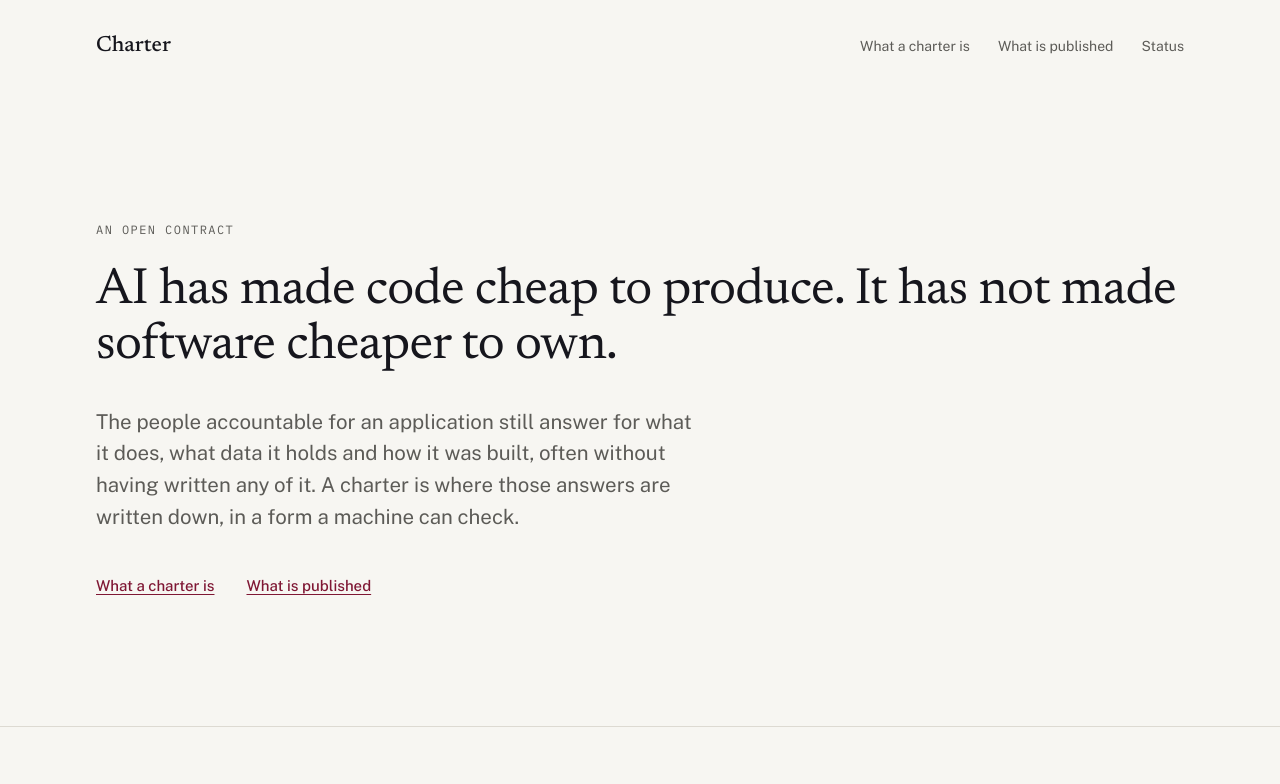
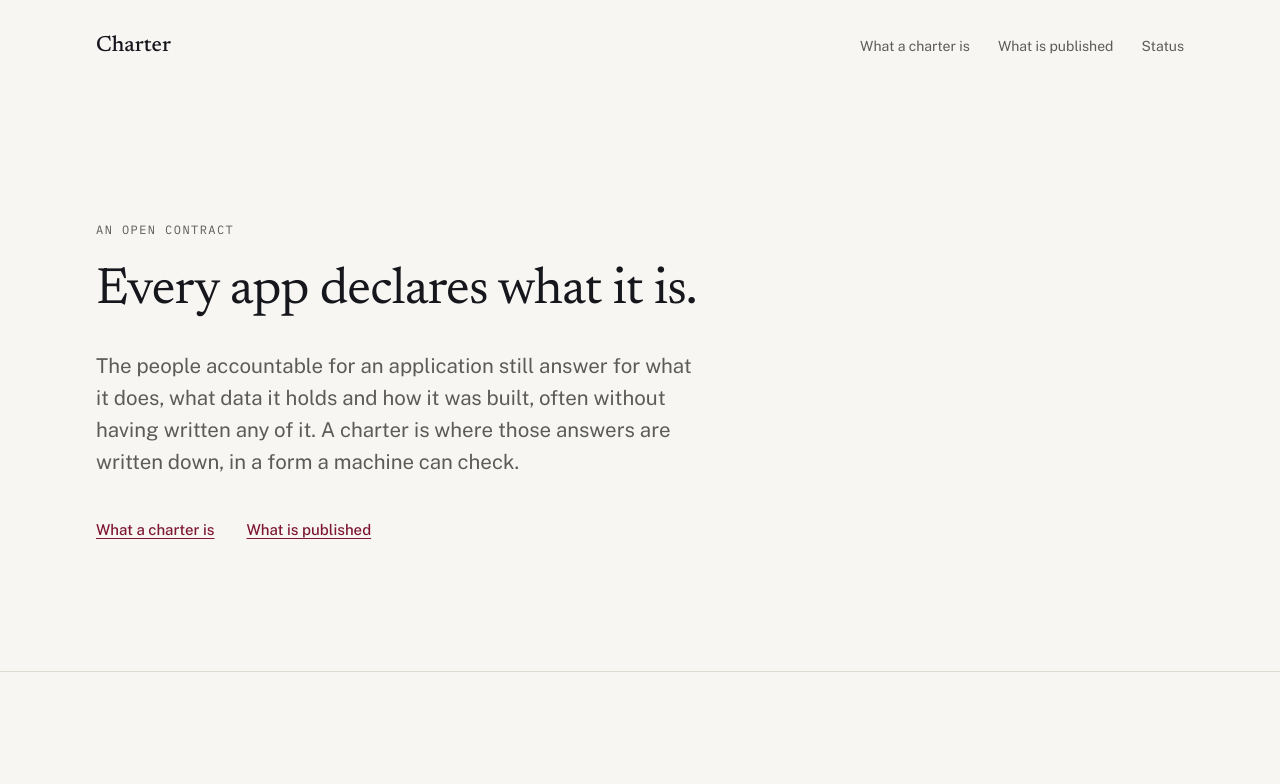
Before and after one commit to bfadol/charter-spec, a website: page website/index.html in a window 1280 px wide. Shown: the top 784 px of the page. Drawn offline with nearby package versions, Linux system fonts and the light colour scheme.

Commit message:
Site: the headline reads "Every app declares what it is."
The owner's ruling of 2026-10-10. Only the h1 text changes; the eyebrow,
the lede, the CSS and the status section are unchanged.

Co-Authored-By: Claude Opus 5.5 <noreply@anthropic.com>

```diff
--- a/website/index.html
+++ b/website/index.html
@@ -107,7 +107,7 @@ footer .fm{font-family:var(--display);font-size:18px;color:var(--ink)}
 <header class="hero" id="top">
   <div class="wrap">
     <p class="eyebrow">An open contract</p>
-    <h1>AI has made code cheap to produce. It has not made software cheaper to own.</h1>
+    <h1>Every app declares what it is.</h1>
     <p class="lede">The people accountable for an application still answer for what it does, what data it holds and how it was built, often without having written any of it. A charter is where those answers are written down, in a form a machine can check.</p>
     <p class="hero-links">
       <a href="#charter">What a charter is</a>
```
